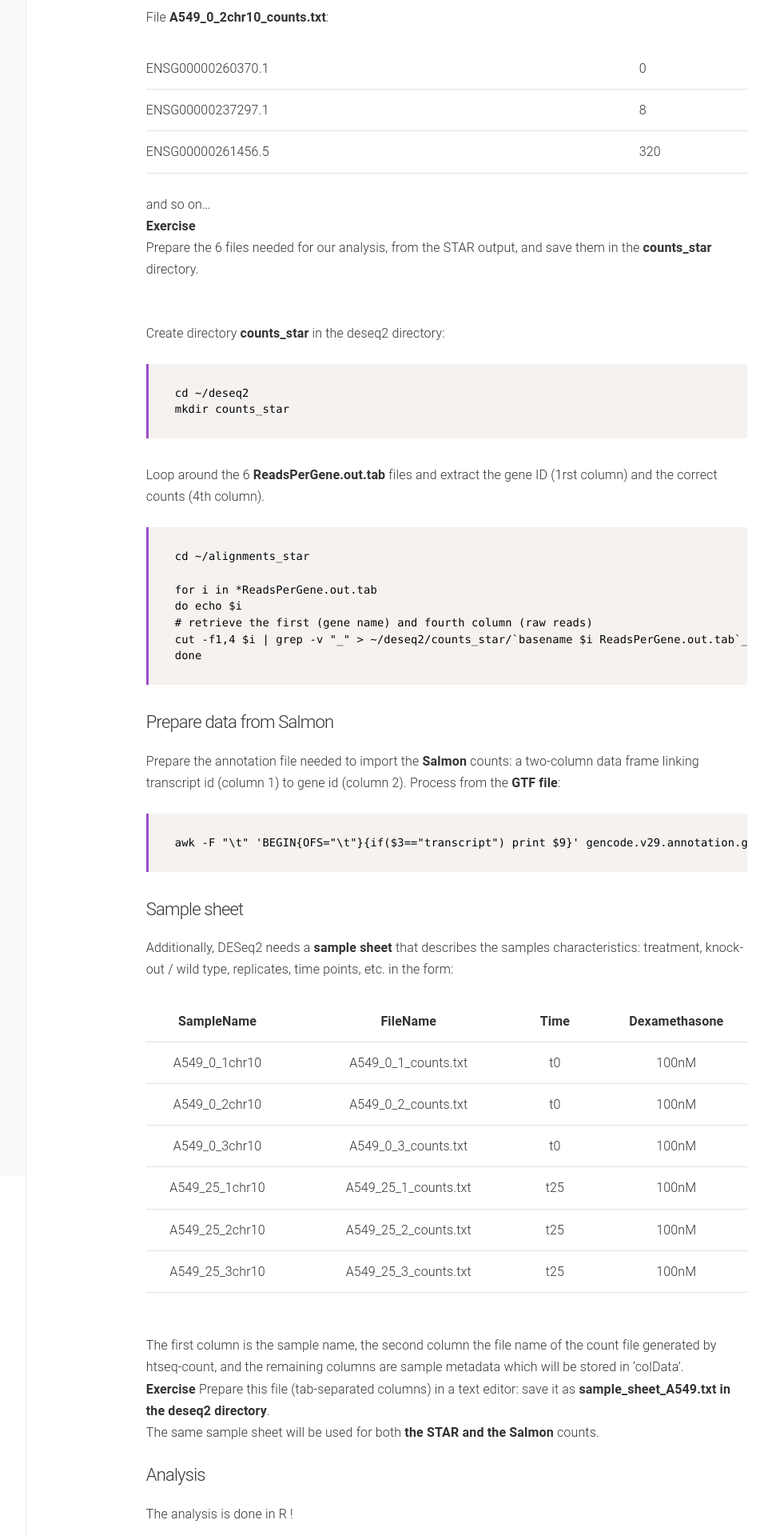
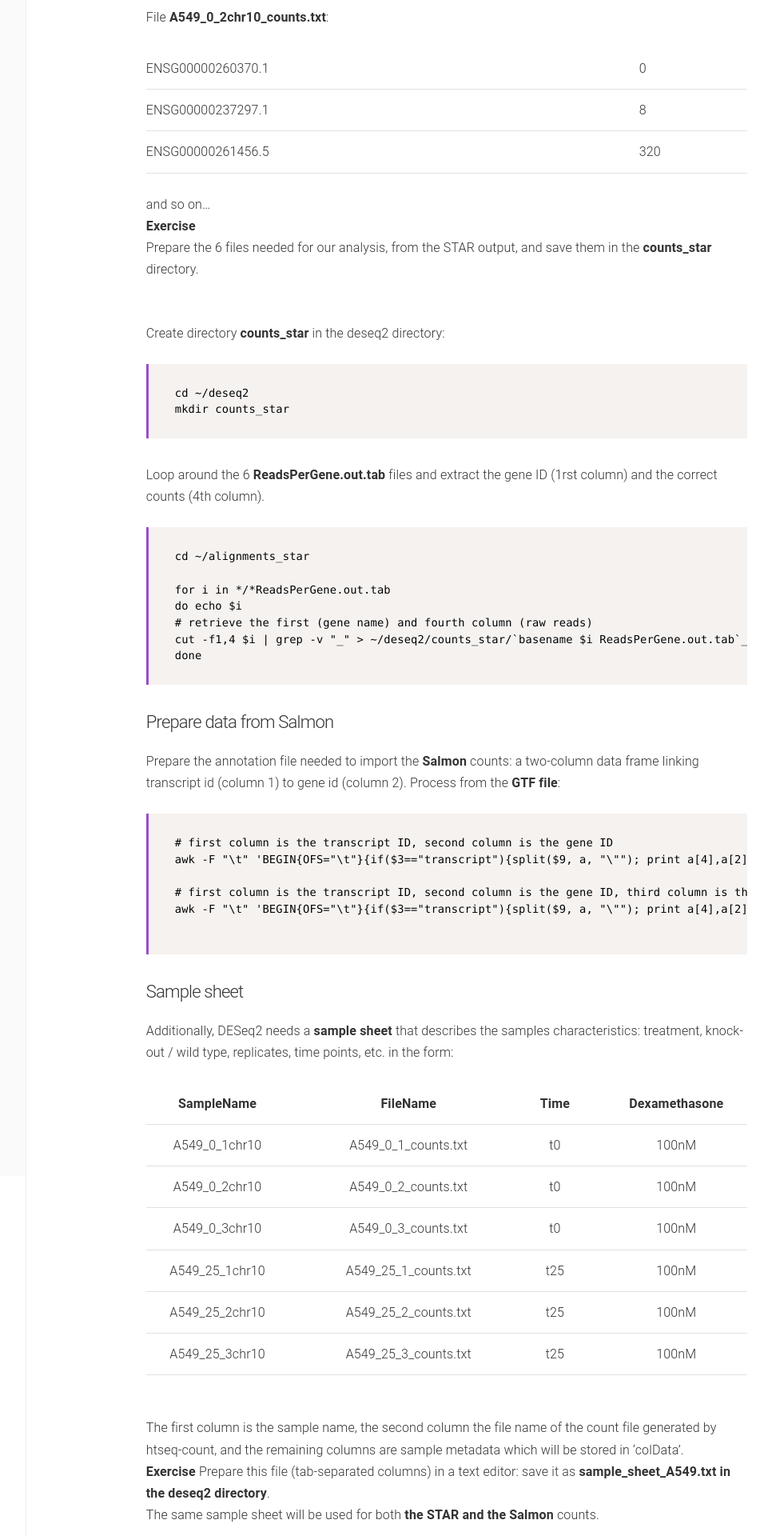
Before and after one commit to biocorecrg/RNAseq_course_2019, a Jekyll site: the page built from docs/module3.md, in a window 1280 px wide. Shown: the part 3080-5000 px from the top of the page at 80% size, without its empty margins (180-1146 px from the left). Built offline with Jekyll 4.4.1, drawn with Linux system fonts in a browser that asks for light colours; part of the change alters nothing that is shown.

Commit message:
module 3

````diff
--- a/docs/module3.md
+++ b/docs/module3.md
@@ -124,7 +124,7 @@ Loop around the 6 **ReadsPerGene.out.tab** files and extract the gene ID (1rst c
 ```{bash}
 cd ~/alignments_star
 
-for i in *ReadsPerGene.out.tab
+for i in */*ReadsPerGene.out.tab
 do echo $i
 # retrieve the first (gene name) and fourth column (raw reads)
 cut -f1,4 $i | grep -v "_" > ~/deseq2/counts_star/`basename $i ReadsPerGene.out.tab`_counts.txt
@@ -136,7 +136,12 @@ done
 Prepare the annotation file needed to import the **Salmon** counts: a two-column data frame linking transcript id (column 1) to gene id (column 2). Process from the **GTF file**:<br>
 
 ```{bash}
-awk -F "\t" 'BEGIN{OFS="\t"}{if($3=="transcript") print $9}' gencode.v29.annotation.gtf | cut -d"\"" -f4,8 | tr '"' '\t' > tx2gene.gencode.v29.csv
+# first column is the transcript ID, second column is the gene ID
+awk -F "\t" 'BEGIN{OFS="\t"}{if($3=="transcript"){split($9, a, "\""); print a[4],a[2]}}' gencode.v29.annotation.gtf > tx2gene.gencode.v29.csv
+
+# first column is the transcript ID, second column is the gene ID, third column is the gene symbol
+awk -F "\t" 'BEGIN{OFS="\t"}{if($3=="transcript"){split($9, a, "\""); print a[4],a[2],a[8]}}' gencode.v29.annotation.gtf > tx2gene.gencode.v29_symbols.csv
+
 ```
 
 #### Sample sheet
@@ -173,6 +178,7 @@ R
 # go to our working directory
 setwd("~/deseq2")
 # load package DESeq2
+library(DESeq2)
 ```
 
 Read in the sample table that we have prepared:
@@ -220,7 +226,7 @@ files <- dir("~/alignments_salmon", recursive=TRUE, pattern="quant.sf", full.nam
 names(files) <- dir("~/alignments_salmon/")
 
 # Read in the two-column data.frame linking transcript id (column 1) to gene id (column 2)
-tx2gene <- read.table("tx2gene.gencode.v29.chr10.csv",
+tx2gene <- read.table("tx2gene.gencode.v29.csv",
 		sep="\t",
 		header=F)
 
@@ -232,8 +238,13 @@ rownames(sampletable) <- sampletable$SampleName
 txi <- tximport(files,
 		type = "salmon",
 		tx2gene = tx2gene)
+# check the names of the "slots" of the txi object
+names(txi)
 
+# display the first rows of the counts per gene information
+head(txi$counts)
 
+# import count into a DESeq2 object
 se_salmon <- DESeqDataSetFromTximport(txi,
 			colData = sampletable,
 			design = ~ Time)
@@ -274,13 +285,9 @@ library(pheatmap)
 
 # calculate between-sample distance matrix
 sampleDistMatrix <- as.matrix(dist(t(assay(rld))))
-rownames(sampleDistMatrix) <- paste(vsd$condition, vsd$type, sep="-")
-colnames(sampleDistMatrix) <- NULL
 
-png("sample_distance_heatmap.png")
-pheatmap(sampleDistMatrix,
-         clustering_distance_rows=sampleDists,
-         clustering_distance_cols=sampleDists)
+png("sample_distance_heatmap_star.png")
+pheatmap(sampleDistMatrix)
 dev.off()
 
 ```
@@ -292,7 +299,7 @@ dev.off()
 Reduction of dimensionality to be able to retrieve main differences between samples.
 
 ```{r}
-png("PCA.png")
+png("PCA_star.png")
 plotPCA(object = rld,
 		intgroup = "Time")
 dev.off()
@@ -309,7 +316,21 @@ de <- results(object = se_star2,
 
 # check first rows
 head(de)
+
+# write differential expression analysis result to text file
+write.table(de, "deseq2_results.txt", quote=F, col.names=NA, row.names=T, sep="\t")
 ```
+
+* Save the normalized counts
+
+```{bash}
+# compute normalized counts
+norm_counts <- log2(counts(se_star2, normalized=T)+1)
+# write normalized counts to text file
+write.table(norm_counts, "normalized_counts.txt", quote=F, col.names=NA, row.names=T, sep="\t")
+
+```
+
 
 * DESeq2 output explained
 
@@ -322,12 +343,58 @@ A positive fold change indicates an increase of expression while a negative fold
 This value is reported in a **logarithmic scale (base 2)**: for example, a log2 fold change of 1.5 in the "Ko vs Wt comparison" means that the expression of that gene is increased, in the Ko relative to the Wt, by a multiplicative factor of 2^1.5 ≈ 2.82.
 
 * **pvalue**
-Wald statisticial test p-value: Indicates whether the gene analysed is likely to be differentially expressed in that comparison. **The lower the more significant**.
+Wald test p-value: Indicates whether the gene analysed is likely to be differentially expressed in that comparison. **The lower the more significant**.
 
 * **padj**
 Bonferroni-Hochberg adjusted p-values (FDR): **the lower the more significant**. More robust that the regular p-value because it controls for the occurrence of **false positives**.
 
 * **baseMean**
+Mean of normalized counts for all samples.
+
+* **lfcSE**
+Standard error of the log2FoldChange.
+
+* **stat**
+Wald statistic: the log2FoldChange divided by its standard error.
+
+
+
+## Gene selection
+
+* padj (p-value corrected for multiple testing)
+* log2FC (log2 Fold Change)
+
+<br>
+the log2FoldChange only does not give an information on the **within-group variability**:
+
+<img src="images/RNAseq_dispersion.png" width="450"/>
+
+We need to take into account the p-value or, better **the adjusted p-value** (padj).
+<br>
+Setting a p-value threshold of 0.05 means that there is a **5% chance that the observed result is a false positive**. For thousands of simultaneous tests (as in RNA-seq), 5% can result in a large number of false positives.
+<br>
+An False Discovery Rate adjusted p-value of 0.05 implies that 5% of **significant tests** will result in false positives.
+<br>
+
+* We select our list of differentially expressed genes betwen t25 and t0 based on padj < 0.05 and log2FC > 0.5 or log2FC < -0.5
+
+```{bash}
+# all columns
+awk '($7 < 0.05 && $3 > 0.5) || ($7 < 0.05 && $3 < -0.5) {print}' deseq2_results.txt > deseq2_results_padj0.05_log2fc0.5.txt
+
+# extract only gene IDs (sed '1d' removes the first row that is the column names)
+cut -f1 deseq2_results_padj0.05_log2fc0.5.txt | sed '1d' > deseq2_results_padj0.05_log2fc0.5_IDs.txt
+```
+
+* Extract more comprehensive gene symbols:
+
+```{bash}
+grep -f deseq2_results_padj0.05_log2fc0.5_IDs.txt tx2gene.gencode.v29_symbols.csv | cut -f3 | sort -u > deseq2_results_padj0.05_log2fc0.5_symbols.txt
+```
+
+
+
+
 
 
 ### Online tool
@@ -369,35 +436,3 @@ Let's try to run the analysis using both **DESeq2** and **edgeR**.
 * Submit DE analysis
 
 * Go to "Results" tab
-
-
-
-
-## Gene selection
-
-* padj (p-value corrected for multiple testing)
-* log2FC (log2 Fold Change)
-
-Why is p-value important ?
-
-<img src="images/RNAseq_dispersion.png" width="700"/>
-
-
-* Write a file with genes differentially expression between t25 and t0 with padj < 0.01 and log2FC > 1
-
-```{bash}
-awk '$ < 0.01 && $ > 1 {print}' deseq2_results.txt > deseq2_results_padj0.05_log2fc1.txt
-```
-
-
-
-## Visualization of differential expression
-
-### Volcano plots
-
-```{r}
-# code for volcano plot
-```
-
-Run the R script:<br>
-Rscript volcano_plot.R
````
